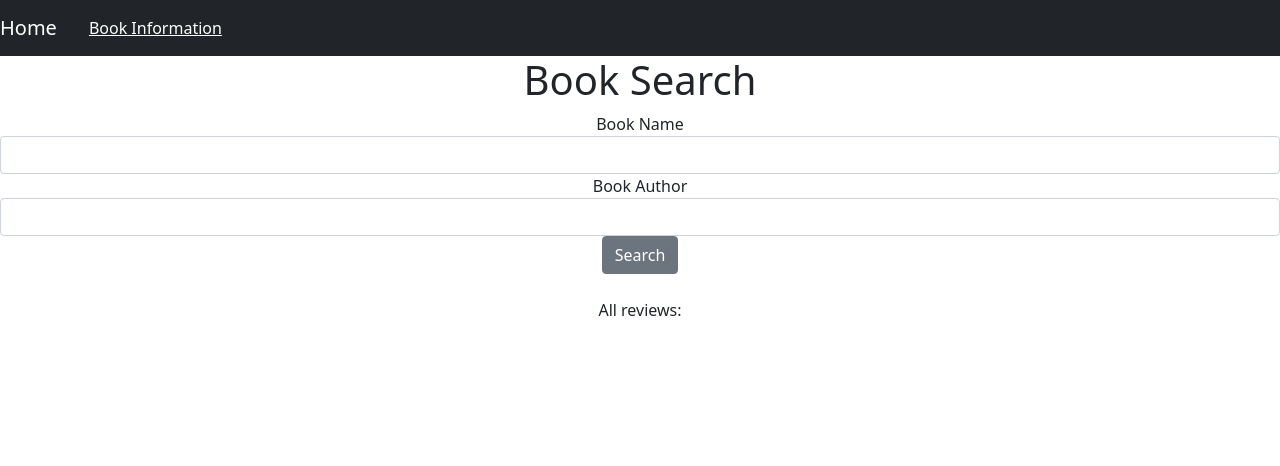
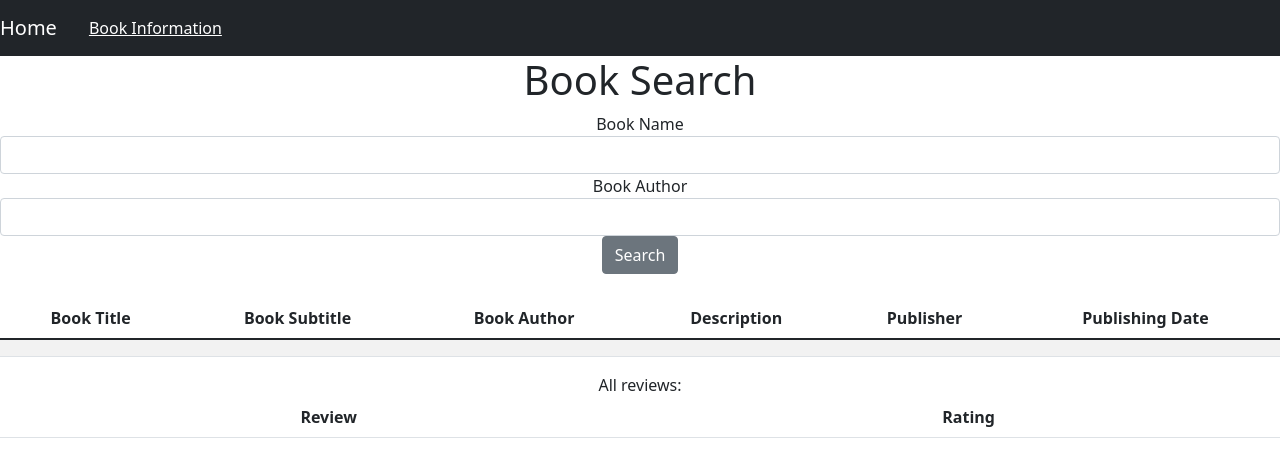
Before and after one commit to medina-s/bookopedia-client, a React (Create React App) app: page /bookinfo in a window 1280 px wide. Shown: the top 466 px of the page. Built offline with nearby package versions, Linux system fonts and the light colour scheme.

Commit message:
Added tables to lists

```diff
--- a/src/Components/bookinfo/BookInfoIndex.tsx
+++ b/src/Components/bookinfo/BookInfoIndex.tsx
@@ -1,5 +1,5 @@
 import React from "react";
-import { Form, FormGroup, Label, Input, Button } from "reactstrap";
+import { Form, FormGroup, Label, Input, Button, Table } from "reactstrap";
 import ReviewIndex from "../review/ReviewIndex";
 
 type BookInfoIndexState = {
@@ -168,13 +168,29 @@ class BookInfoIndex extends React.Component<
           <Button type="submit">Search</Button>
         </Form>
         {<img src={this.state.bookimgurl} alt="" />}
-        {[
-          this.state.bookname,
-          this.state.booksubtitle,
-          this.state.bookauthor,
-          this.state.bookdesc,
-        ]}
-        {[this.state.bookpublisher, this.state.bookpublishdate]}
+        <Table striped>
+            <thead>
+                <tr>
+                    <th>Book Title</th>
+                    <th>Book Subtitle</th>
+                    <th>Book Author</th>
+                    <th>Description</th>
+                    <th>Publisher</th>
+                    <th>Publishing Date</th>
+                </tr>
+            </thead>
+            <tbody>
+            <tr>
+                    <td>{this.state.bookname}</td>
+                    <td>{this.state.booksubtitle}</td>
+                    <td>{this.state.bookauthor}</td>
+                    <td>{this.state.bookdesc}</td>
+                    <td>{this.state.bookpublisher}</td>
+                    <td>{this.state.bookpublishdate}</td>
+                </tr>
+            </tbody>
+        </Table>
+
 
         <ReviewIndex
           allreviews={this.state.allreviews}
--- a/src/Components/readinglist/MyReadingListIndex.tsx
+++ b/src/Components/readinglist/MyReadingListIndex.tsx
@@ -1,7 +1,5 @@
 import React from "react";
-import {
-  Button
-} from "reactstrap";
+import { Button, Table } from "reactstrap";
 import ReadingListItemUpdate from "./ReadingListItemUpdate";
 
 type MyReadingListState = {
@@ -91,12 +89,23 @@ class MyReadingListIndex extends React.Component<
         My Reading List
         {protectedView ? (
           <>
+            <Table striped>
+              <thead>
+                <tr>
+                  <th>Book Title</th>
+                  <th>Book Author</th>
+                  <th>Status</th>
+                  <th></th>
+                </tr>
+              </thead>
+              <tbody>
                 {this.state.allitems.map((item) => {
                   return (
                     <tr>
+                      <td>{item.booktitle}</td>
+                      <td>{item.bookauthor}</td>
+                      <td>{item.status}</td>
                       <td>
-                    <li>
-                      {item.booktitle} -- {item.bookauthor} --{item.status} --{" "}
                         <Button
                           type="submit"
                           color="warning"
@@ -115,6 +124,7 @@ class MyReadingListIndex extends React.Component<
                         >
                           Delete Book
                         </Button>
+                      </td>{" "}
                       {this.state.toggle ? (
                         <ReadingListItemUpdate
                           bookname={item.booktitle}
@@ -128,11 +138,11 @@ class MyReadingListIndex extends React.Component<
                       ) : (
                         <></>
                       )}
-                    </li>
-                  </td>
                     </tr>
                   );
-            })}
+                })}{" "}
+              </tbody>
+            </Table>
           </>
         ) : (
           <></>
--- a/src/Components/review/MyReviewIndex.tsx
+++ b/src/Components/review/MyReviewIndex.tsx
@@ -1,7 +1,5 @@
 import React from "react";
-import {
-  Button
-} from "reactstrap";
+import { Button, Table } from "reactstrap";
 import ReviewUpdate from "./ReviewUpdate";
 
 type MyReviewIndexState = {
@@ -93,13 +91,25 @@ class MyReviewIndex extends React.Component<
         My Reviews
         {protectedView ? (
           <>
+            <Table striped>
+              <thead>
+                <tr>
+                  <th>Book Title</th>
+                  <th>Book Author</th>
+                  <th>Review</th>
+                  <th>Rating</th>
+                  <th></th>
+                </tr>
+              </thead>
+              <tbody>
                 {this.state.allreviews.map((review) => {
                   return (
                     <tr>
+                      <td>{review.booktitle}</td>
+                      <td>{review.bookauthor}</td>
+                      <td>{review.reviewtext}</td>
+                      <td>{review.rating}</td>
                       <td>
-                    <li>
-                      {review.booktitle} -- {review.bookauthor} --{" "}
-                      {review.reviewtext} -- {review.rating}
                         <Button
                           type="submit"
                           color="warning"
@@ -118,6 +128,7 @@ class MyReviewIndex extends React.Component<
                         >
                           Delete Review
                         </Button>
+                      </td>{" "}
                       {this.state.toggle ? (
                         <ReviewUpdate
                           bookname={review.booktitle}
@@ -132,11 +143,11 @@ class MyReviewIndex extends React.Component<
                       ) : (
                         <></>
                       )}
-                    </li>
-                  </td>
                     </tr>
                   );
-            })}
+                })}{" "}
+              </tbody>
+            </Table>
           </>
         ) : (
           <></>
--- a/src/Components/review/ReviewIndex.tsx
+++ b/src/Components/review/ReviewIndex.tsx
@@ -5,6 +5,7 @@ import {
   DropdownMenu,
   DropdownItem,
   UncontrolledDropdown,
+  Table
 } from "reactstrap";
 import ReadingListIndex from "../readinglist/ReadingListIndex";
 
@@ -168,32 +169,46 @@ class ReviewIndex extends React.Component<ReviewIndexProps, ReviewIndexState> {
               <Button type="submit">Add Review</Button>
             </Form>
             All reviews:
+            <Table striped>
+            <thead>
+                <tr>
+                    <th>Review</th>
+                    <th>Rating</th>
+                </tr>
+            </thead>
+            <tbody>
+
             {this.props.allreviews.map((review) => {
               return (
                 <tr>
-                  <td>
-                    <li>
-                      {review.reviewtext} -- {review.rating}
-                    </li>
-                  </td>
-                </tr>
+                    <td>{review.reviewtext}</td>
+                    <td>{review.rating}</td>
+            </tr>
               );
             })}
+            </tbody></Table>
           </>
         ) : (
           <>
-            All reviews:
+          All reviews:
+            <Table striped>
+            <thead>
+                <tr>
+                    <th>Review</th>
+                    <th>Rating</th>
+                </tr>
+            </thead>
+            <tbody>
+
             {this.props.allreviews.map((review) => {
               return (
                 <tr>
-                  <td>
-                    <li>
-                      {review.reviewtext} -- {review.rating}
-                    </li>
-                  </td>
-                </tr>
+                    <td>{review.reviewtext}</td>
+                    <td>{review.rating}</td>
+            </tr>
               );
             })}
+            </tbody></Table>
           </>
         )}
       </div>
```
Lines whose indentation alone changed are shown as unchanged.
